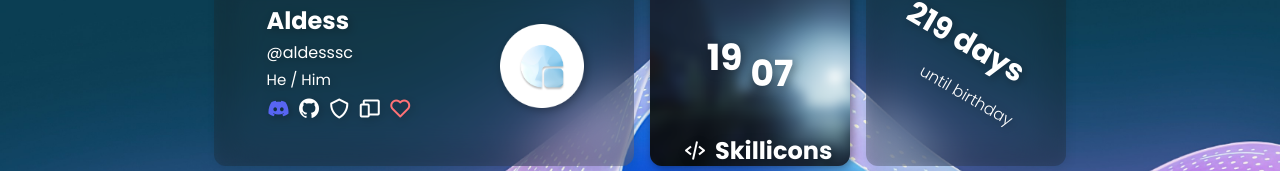
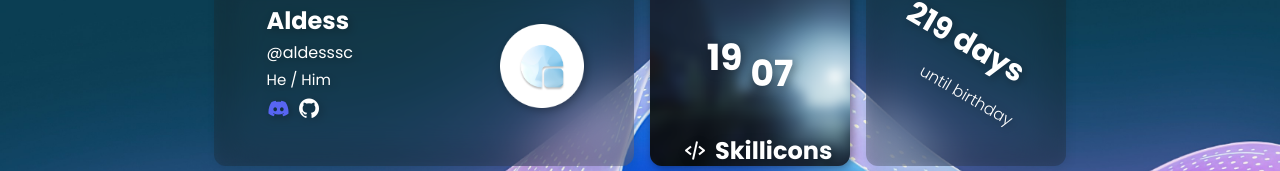
Before and after one commit to AldessScratch/website-2, a plain HTML site: page index.html in a window 1280 px wide. Shown: the part 191-362 px from the top of the page. Drawn offline with nearby package versions, Linux system fonts and the light colour scheme; grey boxes are pictures that could not be loaded.

Commit message:
Update index.html

```diff
--- a/index.html
+++ b/index.html
@@ -25,9 +25,6 @@
                     <div class="my-1 text-2xl">
                         <i class="bx bxl-discord-alt text-[#5865F2] cursor-pointer" onclick="window.open('https://discord.com/users/1001220536619249665')"></i>
                         <i class="bx bxl-github cursor-pointer" onclick="window.open('https://github.com/AldessScratch')"></i>
-                        <i class='bx bx-shield tooltip'><span class="tooltiptext aa">Former Moderator <a href="https://discord.com/invite/soar-client-967307105516281917">@Soar Client</a></span></i>
-                        <i class='bx bx-devices tooltip'><span class="tooltiptext aa">Samsung all the way</span></i>
-                        <i class='bx bx-heart text-[#FF7276] tooltip' ><span class="tooltiptext">RS <i class='bx bxs-heart text-[#FF7276]' ></i></span></i>
                     </div>
                 </div>
             </div>
```
